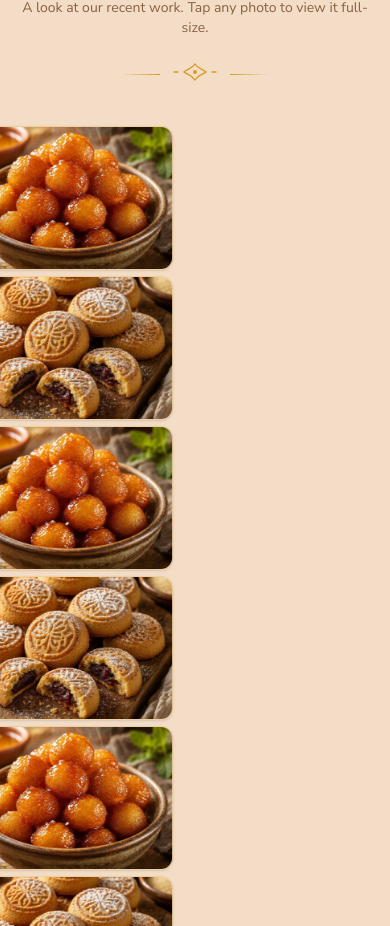
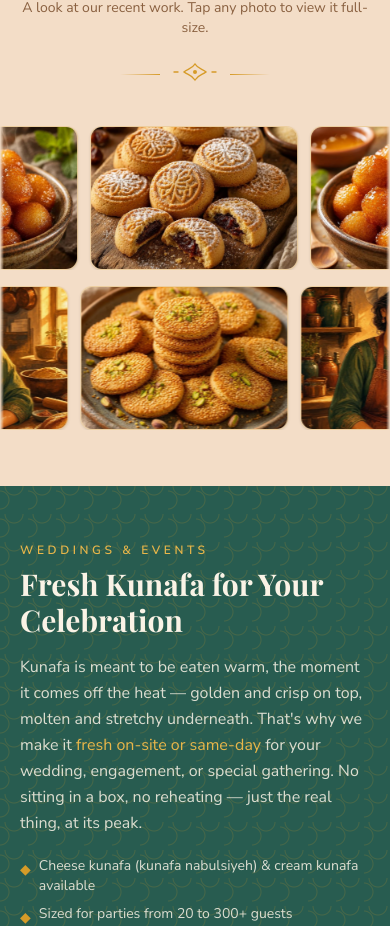
Before and after one commit to abdulramn/shyira-sweet, a React (Vite) app: page / in a window 390 px wide. Shown: the part 3097-4023 px from the top of the page. Built offline with nearby package versions, Linux system fonts and the light colour scheme; no server answers; the database is empty; a web font is replaced by a local one.

Commit message:
Update index.css

```diff
--- a/src/index.css
+++ b/src/index.css
@@ -5,12 +5,13 @@
    Warm Middle Eastern dessert palette:
    deep green (from logo), gold, deep maroon, cream, warm brown
    ========================================================= */
+
 @theme {
   --font-display: "Playfair Display", "Amiri", Georgia, serif;
   --font-arabic: "Amiri", "Playfair Display", serif;
   --font-body: "Nunito Sans", ui-sans-serif, system-ui, sans-serif;
 
-  /* Updated brand colors from logo */
+  /* Brand colors */
   --color-green-deep: #285c50;
   --color-green-soft: #3a7667;
   --color-gold: #d69b28;
@@ -23,78 +24,312 @@
   --color-brown-soft: #8a6141;
 }
 
+/* =========================================================
+   GLOBAL
+   ========================================================= */
+
 html {
   scroll-behavior: smooth;
+  overflow-x: hidden;
 }
 
 body {
+  margin: 0;
+  min-width: 320px;
+  overflow-x: hidden;
   font-family: var(--font-body);
   background-color: var(--color-cream);
   color: var(--color-brown);
   -webkit-font-smoothing: antialiased;
 }
 
-/* Ornamental scrolling divider pattern reminiscent of arabesque tilework */
+/* =========================================================
+   ORNAMENTAL PATTERN
+   ========================================================= */
+
 .ss-pattern {
   background-color: transparent;
+
   background-image:
-    radial-gradient(circle at 50% 0, transparent 8px, var(--color-gold) 9px, transparent 10px),
-    radial-gradient(circle at 0 50%, transparent 8px, var(--color-gold) 9px, transparent 10px);
+    radial-gradient(
+      circle at 50% 0,
+      transparent 8px,
+      var(--color-gold) 9px,
+      transparent 10px
+    ),
+    radial-gradient(
+      circle at 0 50%,
+      transparent 8px,
+      var(--color-gold) 9px,
+      transparent 10px
+    );
+
   background-size: 28px 28px;
   background-position: 0 0;
   opacity: 0.18;
 }
 
-/* subtle fade-up on scroll */
+/* =========================================================
+   SUBTLE FADE-UP ANIMATION
+   ========================================================= */
+
 @keyframes ss-fade-up {
   from {
     opacity: 0;
     transform: translateY(18px);
   }
+
   to {
     opacity: 1;
     transform: translateY(0);
   }
 }
+
 .ss-reveal {
   animation: ss-fade-up 0.7s ease both;
 }
 
-/* Continuous marquee animation for the moving photo gallery */
+/* =========================================================
+   SHYIRA SWEET — INFINITE GALLERY SLIDER
+   ========================================================= */
+
+/*
+   الحركة الأساسية.
+
+   Gallery.tsx يحتوي على نسختين متطابقتين
+   من مجموعة الصور.
+
+   لذلك نحرك المسار بنسبة 50% فقط.
+*/
 @keyframes ss-marquee {
   from {
-    transform: translateX(0);
+    transform: translate3d(0, 0, 0);
   }
+
   to {
-    transform: translateX(-50%);
+    transform: translate3d(-50%, 0, 0);
   }
 }
+
+/*
+   الحاوية الخارجية للسلايدر.
+
+   تمنع الصور من إنشاء Scroll أفقي
+   أو الخروج خارج حدود الشاشة.
+*/
+.ss-gallery-viewport {
+  position: relative;
+
+  width: 100%;
+  max-width: 100vw;
+
+  overflow: hidden;
+
+  /*
+    Fade بسيط على الجانبين
+    ليعطي شكلًا أنعم للسلايدر.
+  */
+  -webkit-mask-image: linear-gradient(
+    to right,
+    transparent 0%,
+    black 2%,
+    black 98%,
+    transparent 100%
+  );
+
+  mask-image: linear-gradient(
+    to right,
+    transparent 0%,
+    black 2%,
+    black 98%,
+    transparent 100%
+  );
+}
+
+/*
+   المسار الرئيسي.
+
+   يحتوي على:
+   Sequence 1
+   Sequence 2
+
+   وهما نسختان متطابقتان.
+*/
+.ss-gallery-track {
+  display: flex;
+
+  width: max-content;
+  min-width: max-content;
+
+  flex-wrap: nowrap;
+
+  will-change: transform;
+
+  transform: translate3d(0, 0, 0);
+
+  backface-visibility: hidden;
+  -webkit-backface-visibility: hidden;
+}
+
+/*
+   كل مجموعة من الصور.
+*/
+.ss-gallery-sequence {
+  display: flex;
+
+  flex-shrink: 0;
+
+  align-items: center;
+
+  gap: 1rem;
+
+  /*
+    يجب أن تكون هذه المسافة مساوية تقريبًا
+    للـ gap حتى لا يظهر فرق عند نقطة التكرار.
+  */
+  padding-right: 1rem;
+}
+
+/*
+   الصف الأول:
+   يتحرك من اليمين إلى اليسار.
+*/
 .ss-marquee-track {
-  animation: ss-marquee 38s linear infinite;
+  animation-name: ss-marquee;
+  animation-duration: 55s;
+  animation-timing-function: linear;
+  animation-iteration-count: infinite;
 }
-.ss-marquee-track:hover {
-  animation-play-state: paused;
+
+/*
+   الصف الثاني:
+   نفس الحركة لكن بالعكس.
+*/
+.ss-marquee-track-reverse {
+  animation-name: ss-marquee;
+  animation-duration: 60s;
+  animation-timing-function: linear;
+  animation-iteration-count: infinite;
+  animation-direction: reverse;
 }
-.ss-marquee-track-reverse {
-  animation: ss-marquee 34s linear infinite reverse;
-}
-.ss-marquee-track-reverse:hover {
+
+/*
+   عند وضع الماوس فوق أحد الصفوف
+   يتوقف السلايدر مؤقتًا.
+*/
+.ss-gallery-viewport:hover .ss-marquee-track,
+.ss-gallery-viewport:hover .ss-marquee-track-reverse {
   animation-play-state: paused;
 }
 
-/* Dashboard input styles */
+/*
+   تحسين أداء الحركة.
+*/
+.ss-marquee-track,
+.ss-marquee-track-reverse {
+  will-change: transform;
+
+  transform: translate3d(0, 0, 0);
+
+  backface-visibility: hidden;
+  -webkit-backface-visibility: hidden;
+}
+
+/* =========================================================
+   TABLET
+   ========================================================= */
+
+@media (max-width: 1024px) {
+  .ss-marquee-track {
+    animation-duration: 48s;
+  }
+
+  .ss-marquee-track-reverse {
+    animation-duration: 52s;
+  }
+}
+
+/* =========================================================
+   MOBILE
+   ========================================================= */
+
+@media (max-width: 640px) {
+  .ss-gallery-sequence {
+    gap: 0.75rem;
+    padding-right: 0.75rem;
+  }
+
+  .ss-marquee-track {
+    animation-duration: 42s;
+  }
+
+  .ss-marquee-track-reverse {
+    animation-duration: 46s;
+  }
+
+  .ss-gallery-viewport {
+    -webkit-mask-image: linear-gradient(
+      to right,
+      transparent 0%,
+      black 1%,
+      black 99%,
+      transparent 100%
+    );
+
+    mask-image: linear-gradient(
+      to right,
+      transparent 0%,
+      black 1%,
+      black 99%,
+      transparent 100%
+    );
+  }
+}
+
+/* =========================================================
+   ACCESSIBILITY — REDUCED MOTION
+   ========================================================= */
+
+@media (prefers-reduced-motion: reduce) {
+  .ss-marquee-track,
+  .ss-marquee-track-reverse {
+    animation-play-state: paused;
+  }
+}
+
+/* =========================================================
+   DASHBOARD INPUT STYLES
+   ========================================================= */
+
 .ss-input {
   width: 100%;
+
   border-radius: 0.75rem;
-  border: 1px solid rgba(243,221,199,0.3);
-  background: rgba(255,255,255,0.1);
+
+  border: 1px solid rgba(243, 221, 199, 0.3);
+
+  background: rgba(255, 255, 255, 0.1);
+
   padding: 0.75rem 1rem;
+
   font-size: 0.95rem;
+
   color: #f3ddc7;
+
   outline: none;
+
+  transition:
+    border-color 0.2s ease,
+    background-color 0.2s ease;
 }
+
 .ss-input:focus {
   border-color: #f3ddc7;
-  background: rgba(255,255,255,0.15);
+
+  background: rgba(255, 255, 255, 0.15);
 }
-.ss-input::placeholder { color: #f3ddc7; opacity: 0.5; }
+
+.ss-input::placeholder {
+  color: #f3ddc7;
+  opacity: 0.5;
+}
```
